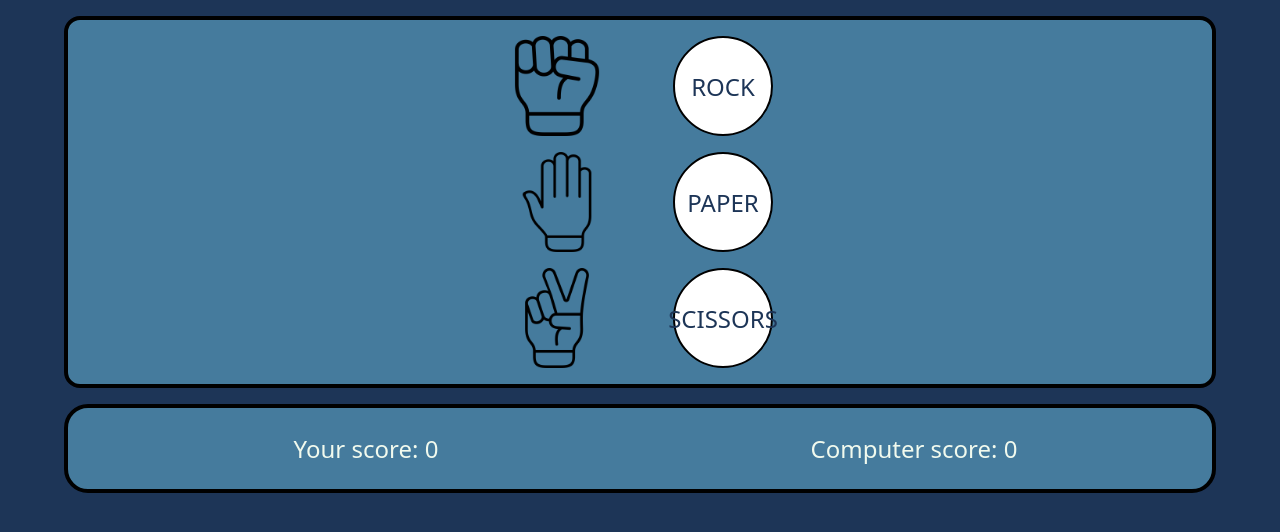
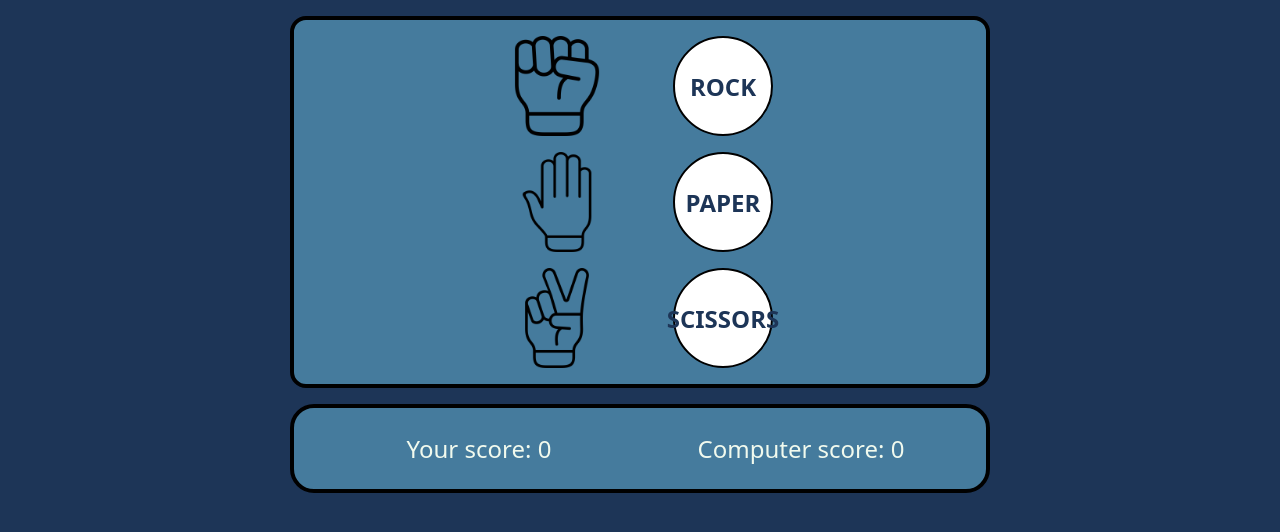
Before and after one commit to erichsafford/rock_paper_scissors, a plain HTML site: page index.html in a window 1280 px wide. Drawn offline with Linux system fonts and the light colour scheme.

Commit message:
Play with margins for entire page

```diff
--- a/styles.css
+++ b/styles.css
@@ -106,8 +106,9 @@ body {
     color: #F1FAEE;
     align-content: center;
     display: grid;
-    margin-left: 4em;
-    margin-right: 4em;
+    max-width: 700px;
+    margin-left: auto;
+    margin-right: auto;
     margin-top: 1em;
     gap: 1em;
 
@@ -164,6 +165,7 @@ body {
 #scissors-btn {
     background-image:radial-gradient(white,white);
     color: #1D3557;
+    font-weight: 600;
     padding: .5em;
     border-radius: 50%;
     border: 2px solid black;
```
